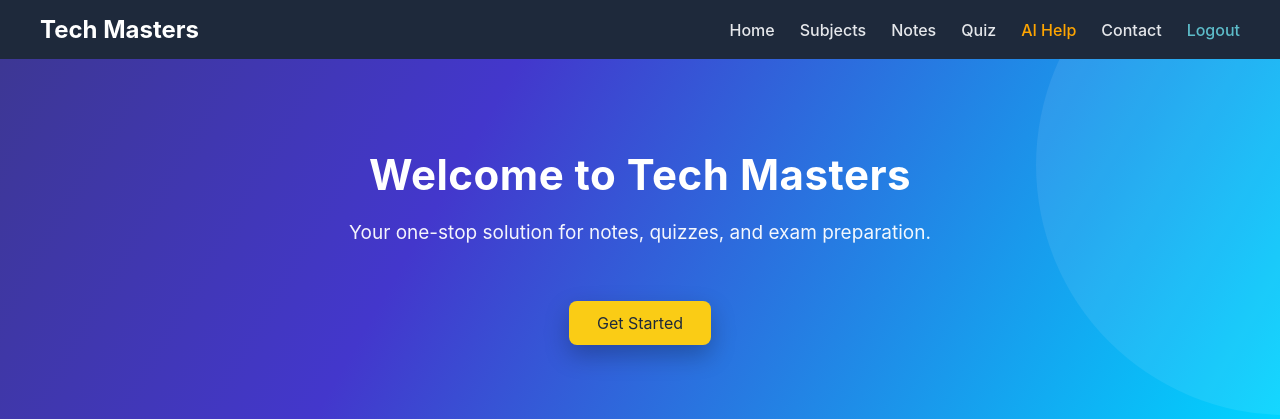
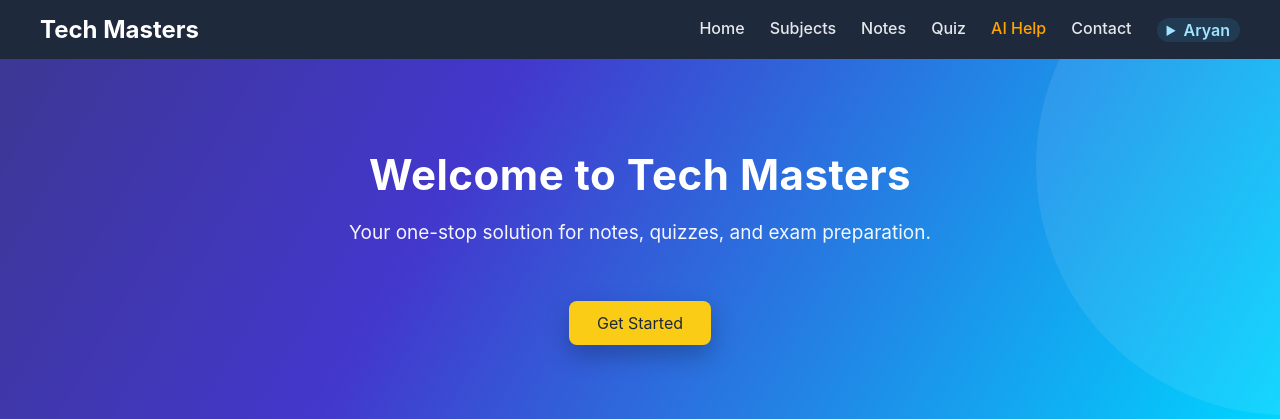
Before and after one commit to Aryan7-cmd/Study-portal, a PHP site: page / in a window 1280 px wide. Shown: the top 420 px of the page. Run offline with PHP 8.4, Linux system fonts and the light colour scheme; a user stored in the database is signed in.

Commit message:
updated files

```diff
--- a/auth.php
+++ b/auth.php
@@ -4,5 +4,5 @@ if (!isset($_SESSION['user'])) {
     header("Location: login.php");
     exit();
 }
-
+$username = $_SESSION['user'];
 ?>
--- a/index.php
+++ b/index.php
@@ -12,7 +12,7 @@ require 'auth.php';
 </head>
 <body>
 
-    <!-- Navigation Bar -->
+
     <nav class="navbar">
         <div class="logo">Tech Masters</div>
         <ul class="nav-links">
@@ -22,7 +22,39 @@ require 'auth.php';
             <li><a href="quiz.php">Quiz</a></li>
              <li><a href="ai_search.php" style="color: orange;">AI Help</a></li>
             <li><a href="contact.php">Contact</a></li>
-            <li><a href="logout.php" style="color: #5dbcc9ff;">Logout</a></li>
+           <li style="position: relative;">
+    <details>
+       <summary style="
+    cursor: pointer;
+    color: #a2e3ffff;
+    font-weight: 600;
+    padding: 2px 10px;
+    border-radius: 20px;
+    background: rgba(56, 189, 248, 0.12);
+
+">
+    <?= htmlspecialchars($username) ?>
+</summary>
+        <div style="
+            position: absolute;
+            top: 35px;
+            right: 0;
+            background: #0f172a;
+            padding: 10px;
+            border-radius: 6px;
+            min-width: 140px;
+            box-shadow: 0 8px 20px rgba(0,0,0,0.4);
+            z-index: 999;
+        ">
+            <a href="profile.php" style="display:block; margin-bottom:8px;">
+                Profile
+            </a>
+            <a href="logout.php" style="display:block;">
+                Logout
+            </a>
+        </div>
+    </details>
+</li>
 
         </ul>
     </nav>
```
